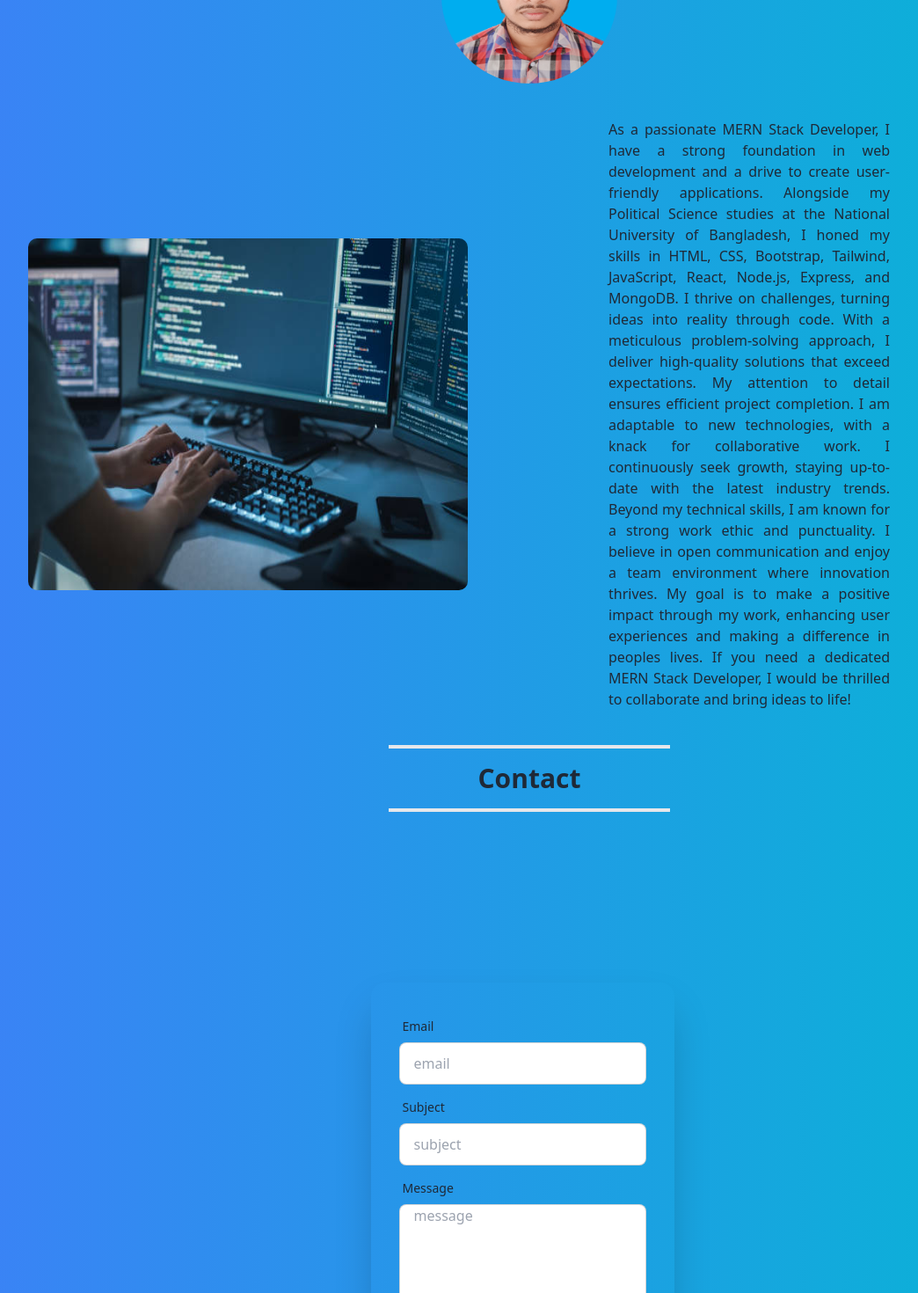
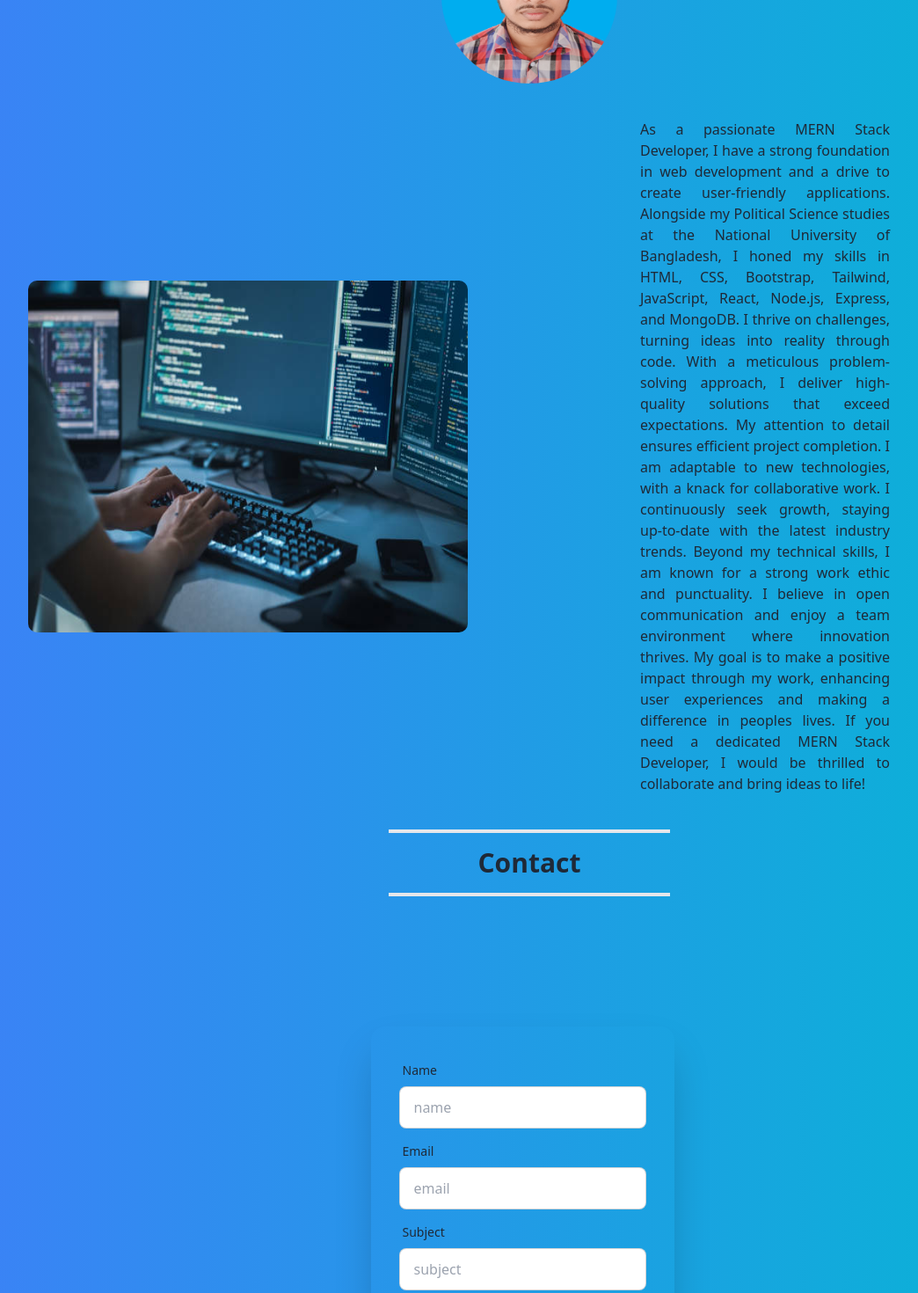
Before and after one commit to mahfuzurrahman4044/portfolio, a React (Vite) app: page / in a window 1280 px wide. Shown: the part 3120-4590 px from the top of the page at 88% size, without its empty margins (38-1082 px from the left). Built offline with nearby package versions, Linux system fonts and the light colour scheme.

Commit message:
some update

```diff
--- a/src/About/About.jsx
+++ b/src/About/About.jsx
@@ -25,7 +25,7 @@ const About = () => {
           <img src={img2} alt="" />
         </div>
         <h2
-          className="lg:mx-40 w-1/4 about-text lg:ps-0 ps-8"
+          className="lg:mx-40 w-1/4 about-text lg:ps-9 ps-8"
           style={{ textAlign: "justify" }}
           data-aos="fade-left"
           data-aos-duration="3000"
--- a/src/Contact/Contact.jsx
+++ b/src/Contact/Contact.jsx
@@ -3,7 +3,7 @@ import SectionTitle from "../SectionTitle/SectionTitle";
 
 import Aos from "aos";
 import "aos/dist/aos.css";
-import { useEffect, useState } from "react";
+import { useEffect } from "react";
 
 const Contact = () => {
   useEffect(() => {
@@ -13,17 +13,18 @@ const Contact = () => {
   const handleForm = (e) => {
     e.preventDefault();
     const form = e.target;
+    const userName = form.name.value;
     const userEmail = form.email.value;
     const subject = form.subject.value;
     const message = form.message.value;
-    // console.log({ userEmail, subject, message });
+    // console.log({ userName, userEmail, subject, message });
 
     fetch("https://portfolio-api-green.vercel.app/sendEmail", {
       method: "POST",
       headers: {
         "Content-Type": "application/json",
       },
-      body: JSON.stringify({ userEmail, subject, message }),
+      body: JSON.stringify({ userName, userEmail, subject, message }),
     })
       .then((res) => res.json())
       .then((data) => {
@@ -45,6 +46,17 @@ const Contact = () => {
             <div className="text-center lg:text-left"></div>
             <div className="card flex-shrink-0 w-full max-w-sm shadow-2xl">
               <form className="card-body" onSubmit={handleForm}>
+                <div className="form-control">
+                  <label className="label">
+                    <span className="label-text">Name</span>
+                  </label>
+                  <input
+                    type="text"
+                    placeholder="name"
+                    className="input input-bordered"
+                    name="name"
+                  />
+                </div>
                 <div className="form-control">
                   <label className="label">
                     <span className="label-text">Email</span>
--- a/src/Home/Home/Home.jsx
+++ b/src/Home/Home/Home.jsx
@@ -46,7 +46,7 @@ const Home = () => {
           </h3>
           <div className="">
             <button
-              className="font-bold btn btn-primary"
+              className="lg:font-bold font-normal btn btn-primary"
               onClick={handleDownload}
             >
               Download Resume
```
